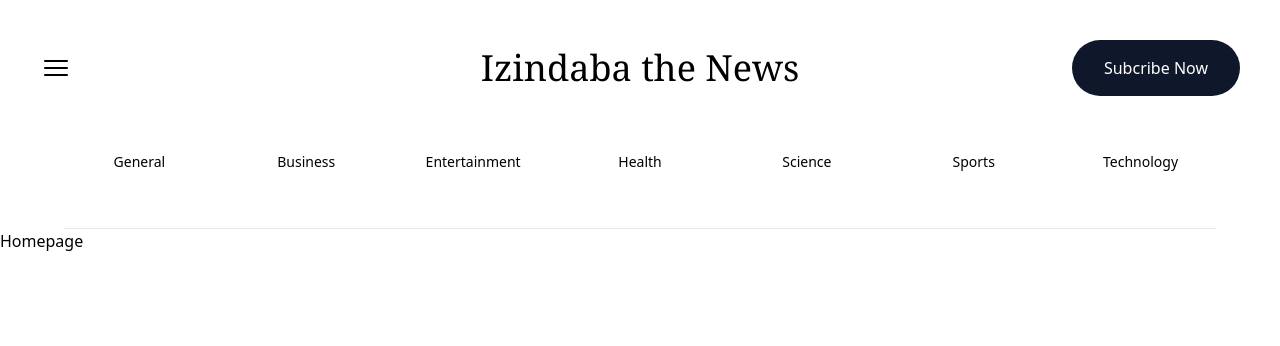
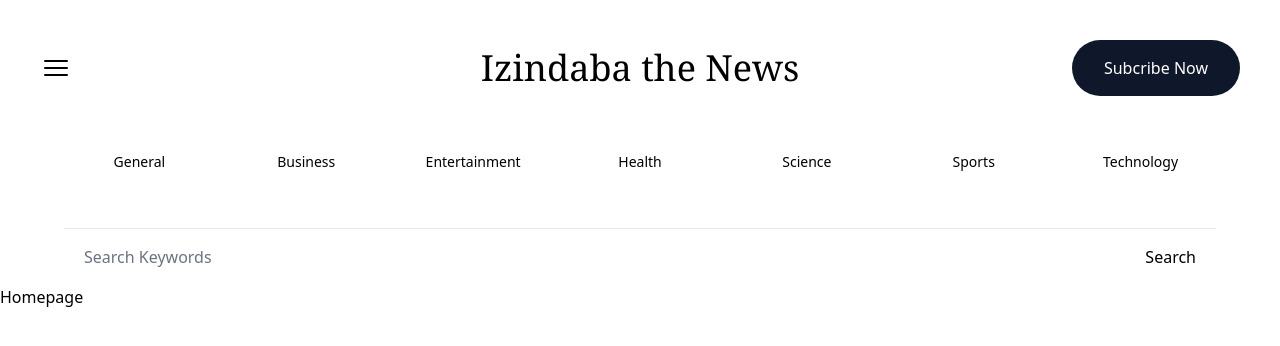
Before and after one commit to Ntshangase/izindaba-the-news, a Next.js app: page / in a window 1280 px wide. Shown: the top 346 px of the page. Built offline with nearby package versions, Linux system fonts and the light colour scheme.

Commit message:
feat: seach input

```diff
--- a/app/Header.tsx
+++ b/app/Header.tsx
@@ -2,6 +2,7 @@
 import { Bars3Icon } from '@heroicons/react/24/solid'
 import Link from 'next/link';
 import NavLinks from './NavLinks';
+import SearchBox from './SearchBox';
 
 function Header() {
   return (
@@ -25,6 +26,7 @@
         <NavLinks />
 
         {/**SearchBox */}
+        <SearchBox />
     </header>
   )
 }
--- /dev/null
+++ b/app/SearchBox.tsx
@@ -0,0 +1,18 @@
+import React from 'react'
+
+function SearchBox() {
+  return (
+    <form className='max-w-6xl mx-auto flex justify-between items-center px-5'>
+        <input
+            type='text'
+            placeholder='Search Keywords'
+            className='w-full h-14 rounded-sm placeholder-gray-500
+            outline-none flex-1 bg-transparent dark:text-orange-400'
+        />
+
+        <button type='submit'>Search</button>
+    </form>
+  )
+}
+
+export default SearchBox
```
